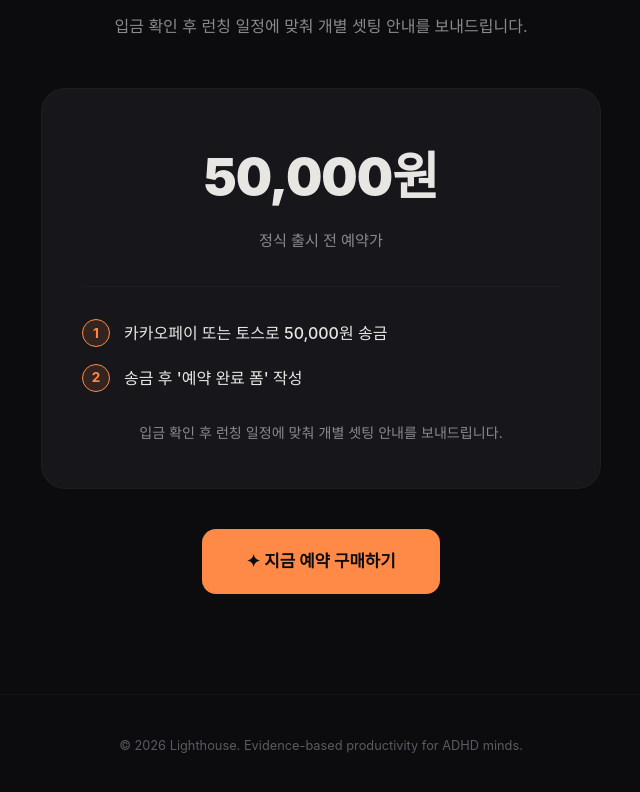
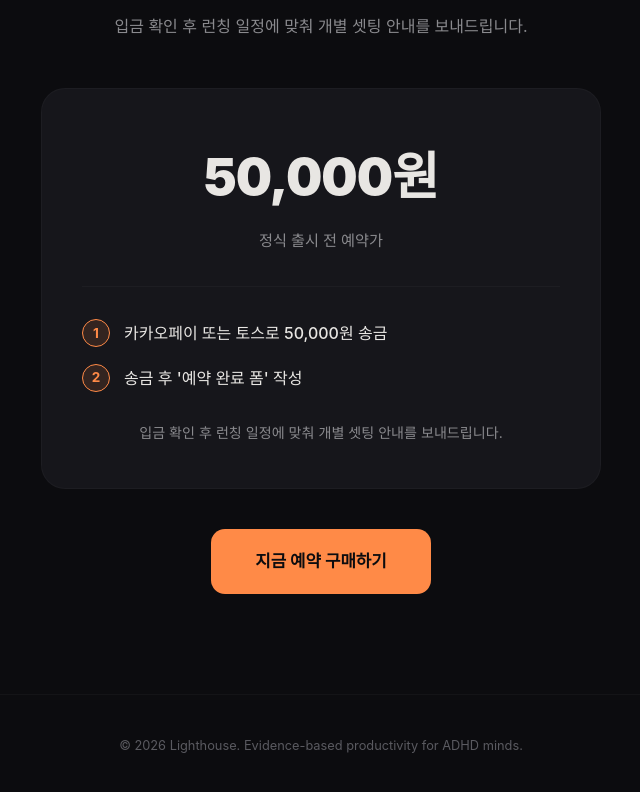
Before and after one commit to realsnoopso/lighthouse-landing-v2, a website: page index.html in a window 1280 px wide. Shown: the part 5829-6621 px from the top of the page, without its empty margins (319-959 px from the left). Drawn offline with Linux system fonts and the light colour scheme; a web font is replaced by a local one.

Commit message:
Remove star icon from presale button

```diff
--- a/index.html
+++ b/index.html
@@ -1072,7 +1072,7 @@
                 </div>
             </div>
             <a href="#" class="presale-btn fade-in">
-                ✦ 지금 예약 구매하기
+                지금 예약 구매하기
             </a>
         </div>
     </section>
```
